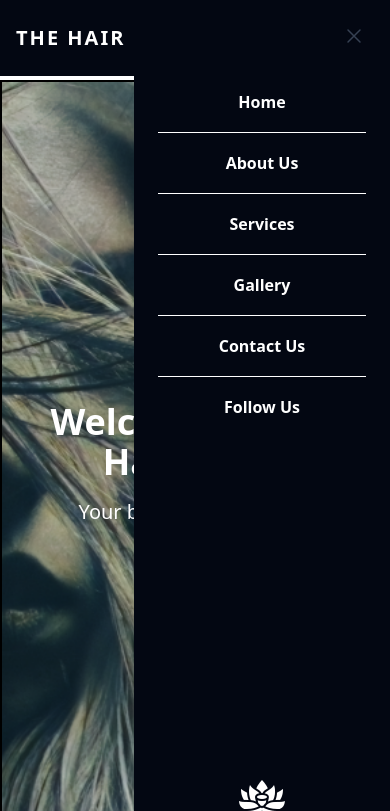
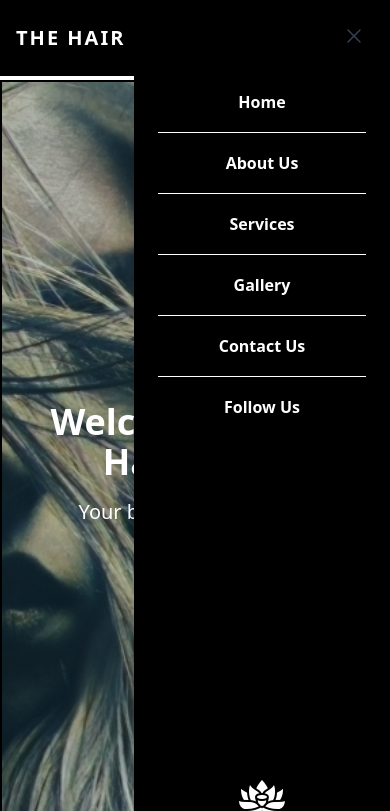
Before and after one commit to sunnycc17/the-hair-lab, a website: page index.html in a window 390 px wide. Both pictures are taken after a click on the button "Open main menu". Shown: the top 811 px of the page. Drawn offline with nearby package versions, Linux system fonts and the light colour scheme.

Commit message:
changed header n sidebar bg to black

```diff
--- a/index.html
+++ b/index.html
@@ -47,7 +47,7 @@
   <body class="overflow-x-hidden bg-white">
     <!-- Fixed Header -->
     <header
-      class="fixed top-0 z-20 w-full bg-gray-950 py-2 text-white"
+      class="fixed top-0 z-20 w-full bg-black py-2 text-white"
       x-data="{ open: false }"
     >
       <nav
@@ -124,7 +124,7 @@
       <div class="lg:hidden" role="dialog" aria-modal="true">
         <!-- Sidebar, shown only when open is true -->
         <div
-          class="fixed inset-y-0 right-0 z-20 w-64 overflow-y-auto bg-gray-950 px-6 py-6 text-center text-white sm:max-w-sm sm:ring-1 sm:ring-gray-900/10"
+          class="fixed inset-y-0 right-0 z-20 w-64 overflow-y-auto bg-black px-6 py-6 text-center text-white sm:max-w-sm sm:ring-1 sm:ring-gray-900/10"
           x-show="open"
           x-cloak
           @click.away="open = false"
```
Also changed, not shown: src/output.css.
